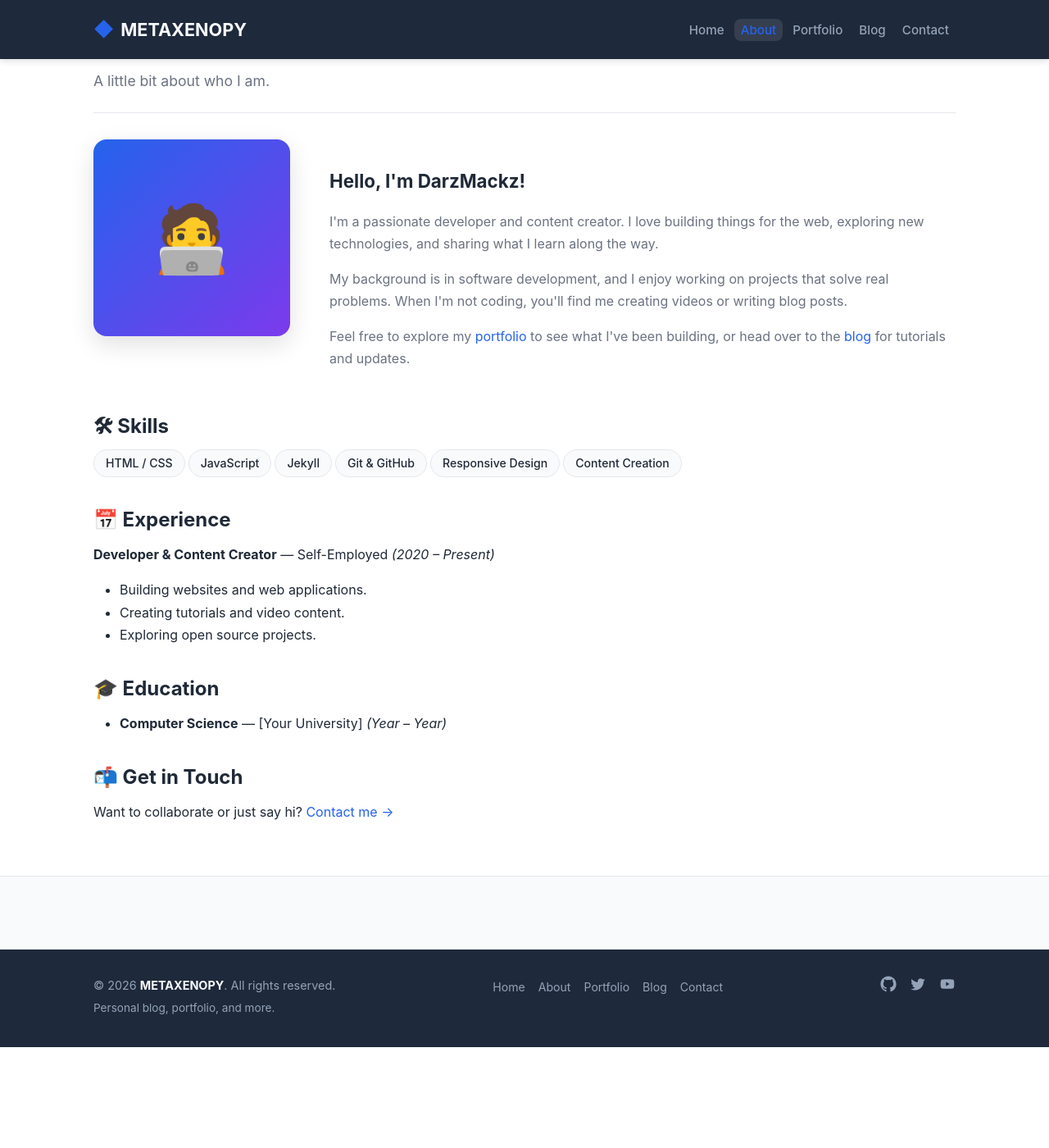
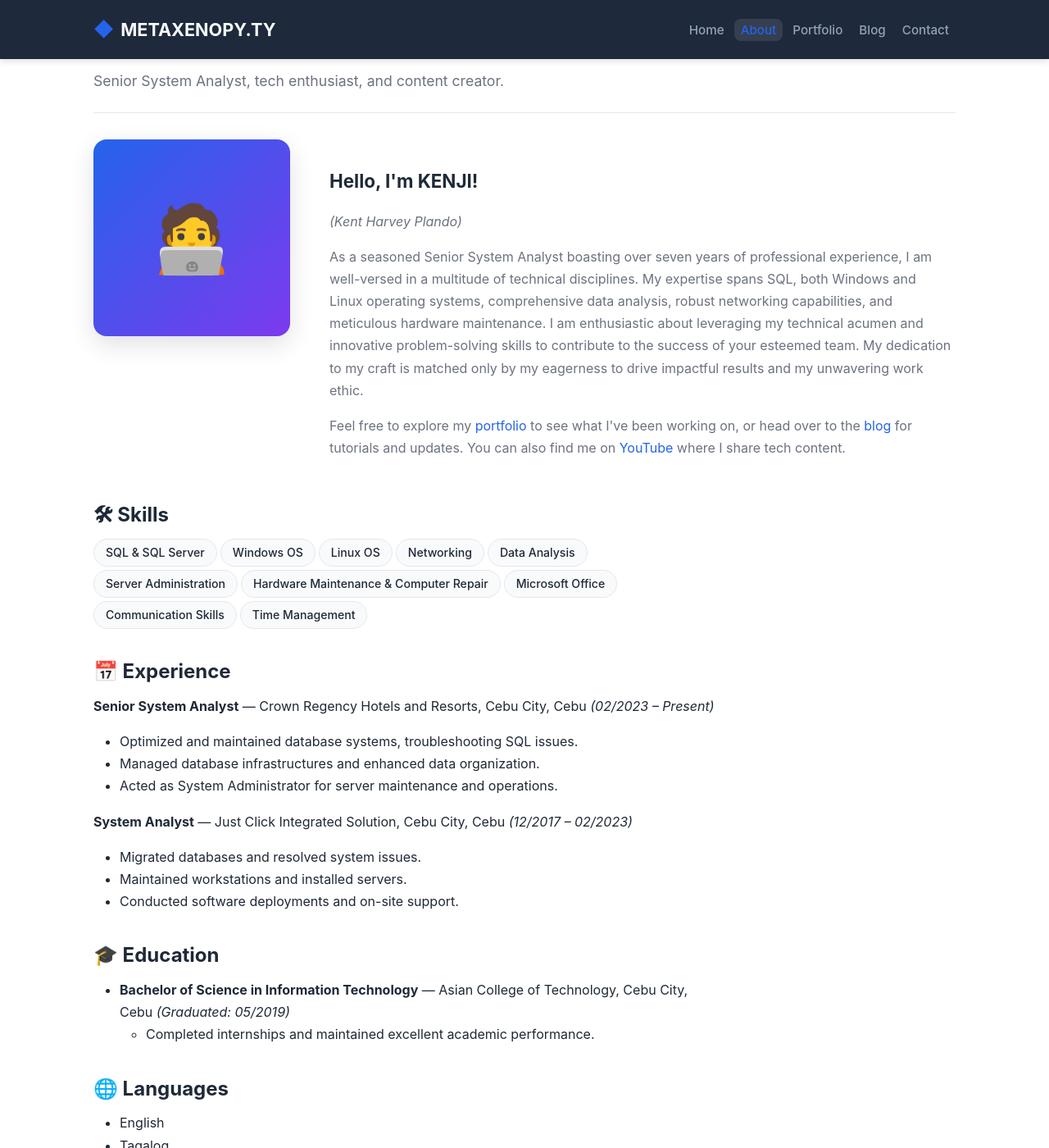
Before and after one commit to darzmackz/darzmackz.github.io, a Jekyll site: the page built from about.md, in a window 1280 px wide and 1400 px high, scrolled down 211 px. Shown: the whole window at 82% size. Built offline with Jekyll 4.4.1, drawn with Linux system fonts in a browser that asks for light colours; before the commit the page ends 1488 px from its top, so only the background shows below that; some of the changed text lies outside the part shown.

Commit message:
Update Jekyll blog with METAXENOPY.TY personal branding and resume details
Co-authored-by: darzmackz <36530305+darzmackz@users.noreply.github.com>

```diff
--- a/_config.yml
+++ b/_config.yml
@@ -1,6 +1,7 @@
-title: "METAXENOPY"
+title: "METAXENOPY.TY"
 description: "Personal blog, portfolio, and more."
-author: "Kenji Plando"
+author: "KENJI"
+author_fullname: "Kent Harvey Plando"
 email: "darzmackz@gmail.com"
 url: "https://darzmackz.github.io"
 baseurl: ""
--- a/_includes/footer.html
+++ b/_includes/footer.html
@@ -32,7 +32,7 @@
           </a>
         {% endif %}
         {% if site.youtube_channel %}
-          <a href="https://youtube.com/{{ site.youtube_channel }}" target="_blank" rel="noopener" aria-label="YouTube">
+          <a href="{{ site.youtube_channel }}" target="_blank" rel="noopener" aria-label="YouTube">
             <svg viewBox="0 0 24 24" width="20" height="20" fill="currentColor">
               <path d="M21.58 7.19c-.23-.86-.91-1.54-1.77-1.77C18.25 5 12 5 12 5s-6.25 0-7.81.42c-.86.23-1.54.91-1.77 1.77C2 8.75 2 12 2 12s0 3.25.42 4.81c.23.86.91 1.54 1.77 1.77C5.75 19 12 19 12 19s6.25 0 7.81-.42c.86-.23 1.54-.91 1.77-1.77C22 15.25 22 12 22 12s0-3.25-.42-4.81zM10 15V9l5.2 3-5.2 3z"/>
             </svg>
--- a/about.md
+++ b/about.md
@@ -1,7 +1,7 @@
 ---
 layout: page
 title: "About Me"
-description: "A little bit about who I am."
+description: "Senior System Analyst, tech enthusiast, and content creator."
 permalink: /about/
 ---
 
@@ -12,22 +12,23 @@ permalink: /about/
   </div>
 
   <div class="about-bio">
-    <h2>Hello, I'm DarzMackz!</h2>
+    <h2>Hello, I'm KENJI!</h2>
+    <p><em>(Kent Harvey Plando)</em></p>
     <p>
-      <!-- Replace this paragraph with your own introduction -->
-      I'm a passionate developer and content creator. I love building things for the web,
-      exploring new technologies, and sharing what I learn along the way.
+      As a seasoned Senior System Analyst boasting over seven years of professional experience,
+      I am well-versed in a multitude of technical disciplines. My expertise spans SQL, both
+      Windows and Linux operating systems, comprehensive data analysis, robust networking
+      capabilities, and meticulous hardware maintenance. I am enthusiastic about leveraging my
+      technical acumen and innovative problem-solving skills to contribute to the success of your
+      esteemed team. My dedication to my craft is matched only by my eagerness to drive impactful
+      results and my unwavering work ethic.
     </p>
     <p>
-      <!-- Add your background, experience, or anything you'd like to share -->
-      My background is in software development, and I enjoy working on projects that
-      solve real problems. When I'm not coding, you'll find me creating videos or writing blog posts.
-    </p>
-    <p>
-      <!-- Personalize this section -->
       Feel free to explore my <a href="{{ '/portfolio/' | relative_url }}">portfolio</a> to see
-      what I've been building, or head over to the <a href="{{ '/blog/' | relative_url }}">blog</a>
-      for tutorials and updates.
+      what I've been working on, or head over to the <a href="{{ '/blog/' | relative_url }}">blog</a>
+      for tutorials and updates. You can also find me on
+      <a href="https://www.youtube.com/@metaxenopy?sub_confirmation=1" target="_blank" rel="noopener">YouTube</a>
+      where I share tech content.
     </p>
   </div>
 </div>
@@ -35,30 +36,42 @@ permalink: /about/
 ## 🛠 Skills
 
 <ul class="skills-list">
-  <li>HTML / CSS</li>
-  <li>JavaScript</li>
-  <li>Jekyll</li>
-  <li>Git & GitHub</li>
-  <li>Responsive Design</li>
-  <li>Content Creation</li>
-  <!-- Add more skills here -->
+  <li>SQL &amp; SQL Server</li>
+  <li>Windows OS</li>
+  <li>Linux OS</li>
+  <li>Networking</li>
+  <li>Data Analysis</li>
+  <li>Server Administration</li>
+  <li>Hardware Maintenance &amp; Computer Repair</li>
+  <li>Microsoft Office</li>
+  <li>Communication Skills</li>
+  <li>Time Management</li>
 </ul>
 
 ## 📅 Experience
 
-<!-- Replace with your real experience -->
+**Senior System Analyst** — Crown Regency Hotels and Resorts, Cebu City, Cebu _(02/2023 – Present)_
 
-**Developer & Content Creator** — Self-Employed _(2020 – Present)_
+- Optimized and maintained database systems, troubleshooting SQL issues.
+- Managed database infrastructures and enhanced data organization.
+- Acted as System Administrator for server maintenance and operations.
 
-- Building websites and web applications.
-- Creating tutorials and video content.
-- Exploring open source projects.
+**System Analyst** — Just Click Integrated Solution, Cebu City, Cebu _(12/2017 – 02/2023)_
+
+- Migrated databases and resolved system issues.
+- Maintained workstations and installed servers.
+- Conducted software deployments and on-site support.
 
 ## 🎓 Education
 
-<!-- Replace with your real education -->
+- **Bachelor of Science in Information Technology** — Asian College of Technology, Cebu City, Cebu _(Graduated: 05/2019)_
+  - Completed internships and maintained excellent academic performance.
 
-- **Computer Science** — [Your University] _(Year – Year)_
+## 🌐 Languages
+
+- English
+- Tagalog
+- Bisaya
 
 ## 📬 Get in Touch
 
--- a/index.html
+++ b/index.html
@@ -6,11 +6,11 @@ title: "Home"
 <section class="hero">
   <div class="container">
     <h1 class="hero-title">
-      Hi, I'm <span>DarzMackz</span>
+      Hi, I'm <span>KENJI</span>
     </h1>
     <p class="hero-subtitle">
-      Developer &bull; Content Creator &bull; Blogger.<br>
-      Welcome to my corner of the internet.
+      Senior System Analyst &bull; Tech Enthusiast &bull; Content Creator.<br>
+      Welcome to METAXENOPY.TY — my corner of the internet.
     </p>
     <div class="hero-actions">
       <a href="{{ '/about/' | relative_url }}" class="btn btn-primary">About Me</a>
```
Also changed, not shown: _posts/2025-03-01-welcome-to-metaxenopy.md (added, +48 -0 lines), contact.md (+2 -12 lines), portfolio.md (+42 -40 lines).
